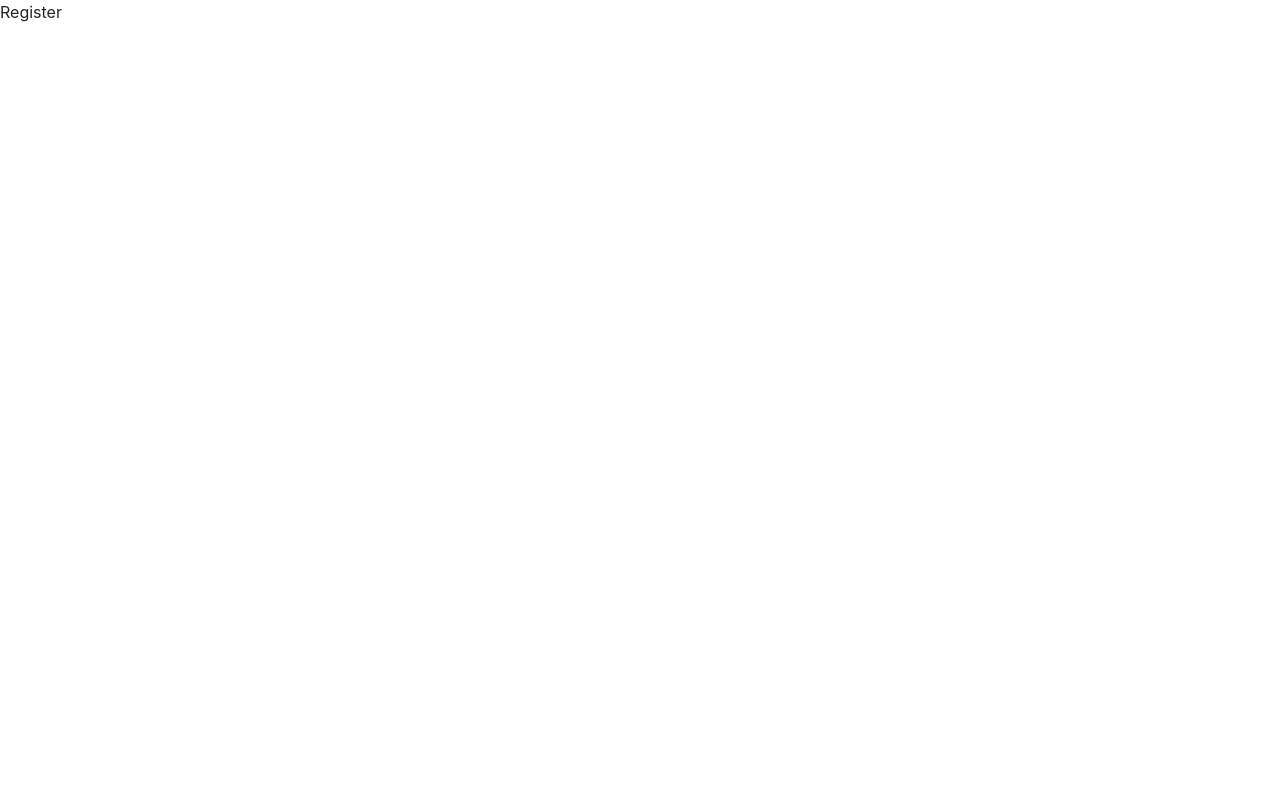
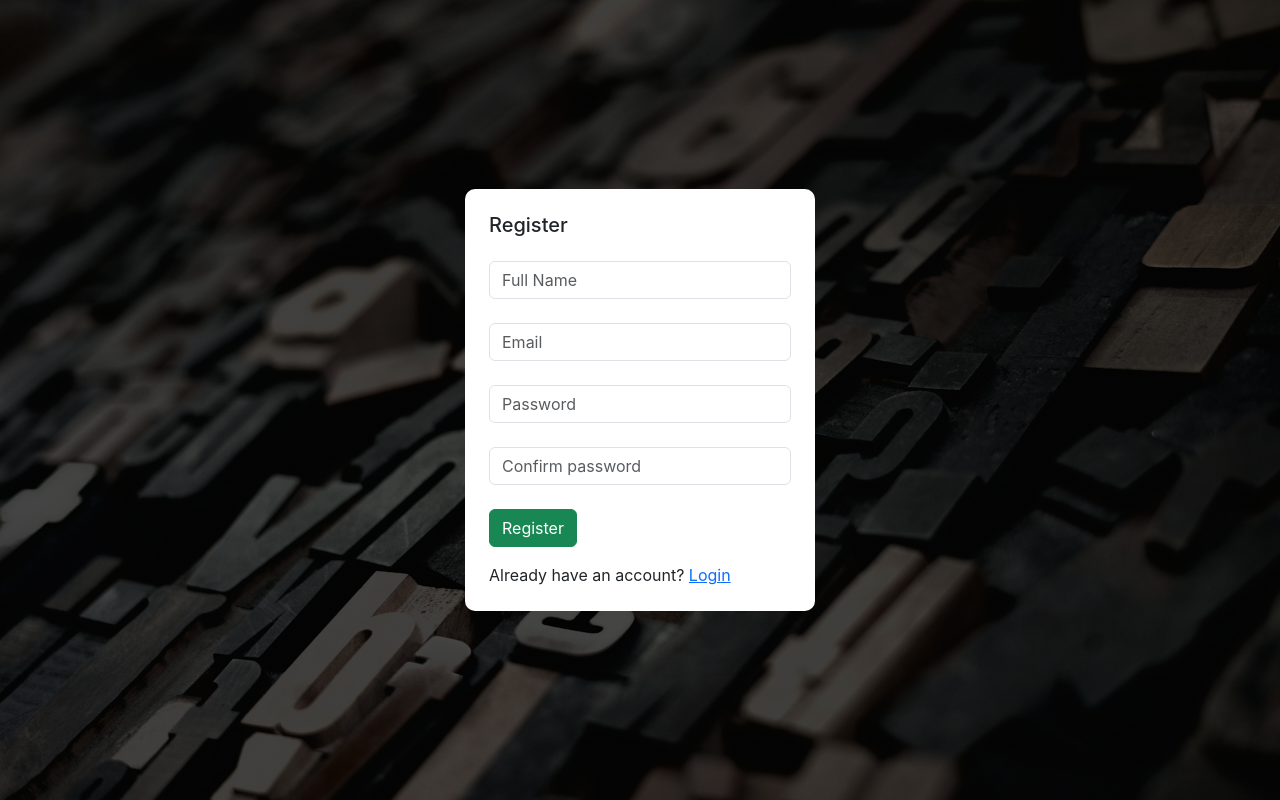
Before and after one commit to Safi100/school-library-system, a React (Create React App) app in the folder frontend/: page /register in a window 1280 px wide. Built offline with nearby package versions, Linux system fonts and the light colour scheme; the HTML template or start-up script is replaced by a standard one.

Commit message:
Create register page

```diff
--- a/frontend/src/pages/auth/Register.jsx
+++ b/frontend/src/pages/auth/Register.jsx
@@ -1,8 +1,130 @@
-import React from 'react'
+import { useState } from 'react';
+import Form from 'react-bootstrap/Form';
+import Spinner from 'react-bootstrap/Spinner';
+import Axios from 'axios';
+import './auth.css';
+
 
 const Register = () => {
+  const [validated, setValidated] = useState(false);
+  const [formData, setFormData] = useState({
+    name: '',
+    email: '',
+    password: '',
+    confirmPassword: '',
+  });
+  const [loading, setLoading] = useState(false);
+  const [successMessage, setSuccessMessage] = useState(false);
+  const [error, setError] = useState('');
+
+  const handleEmailChange = (event) => {
+    const emailValue = event.target.value.toLowerCase().trimStart();
+    setFormData({...formData,  email: emailValue });
+  };
+
+  const handleInputChange = (event) => {
+    const { name, value } = event.target
+    setFormData({
+        ...formData,
+        [name]: value.trimStart()
+    });
+  };
+
+  const handleSubmit = (event) => {
+    event.preventDefault();
+    const form = event.currentTarget;
+    if (form.checkValidity() === false) {
+      event.stopPropagation();
+      setValidated(true);
+      return;
+    }
+
+    setValidated(true);
+    setError('');
+    setLoading(true);
+    setSuccessMessage('');
+    Axios.post('http://localhost:8000/api/auth/register', formData)
+      .then(res => {
+        console.log(res.data);
+        setLoading(false);
+        setFormData({
+          name: '',
+          email: '',
+          password: '',
+          confirmPassword: '',
+        });
+        setValidated(false);
+        setSuccessMessage(res.data.message);
+      })
+      .catch(error => {
+        console.log(error);
+        setLoading(false);
+        setError(error.response.data);
+      });
+  };
+
   return (
-    <div>Register</div>
+    <div className='auth_bg'>
+      <Form className='bg-white p-4' noValidate validated={validated} onSubmit={handleSubmit}>
+        <h1 className='fs-5 mb-4'>Register</h1>
+        <Form.Group className='mb-4'>
+          <input
+            value={formData.name}
+            onChange={handleInputChange}
+            className='form-control'
+            type='name'
+            name='name'
+            placeholder='Full Name'
+            required
+          />
+          <Form.Control.Feedback type='invalid'>Enter a valid name.</Form.Control.Feedback>
+        </Form.Group>
+        <Form.Group className='mb-4'>
+          <input
+            value={formData.email}
+            onChange={handleEmailChange}
+            className='form-control'
+            type='email'
+            name='email'
+            placeholder='Email'
+            required
+          />
+          <Form.Control.Feedback type='invalid'>Enter a valid email.</Form.Control.Feedback>
+        </Form.Group>
+        <Form.Group className='mb-4'>
+          <input
+            value={formData.password}
+            onChange={handleInputChange}
+            className='form-control'
+            type='password'
+            name='password'
+            placeholder='Password'
+            minLength={6}
+            required
+          />
+          <Form.Control.Feedback type='invalid'>Enter a six length password.</Form.Control.Feedback>
+        </Form.Group>
+        <Form.Group className='mb-4'>
+          <input
+            value={formData.confirmPassword}
+            onChange={handleInputChange}
+            className='form-control'
+            type='password'
+            name='confirmPassword'
+            placeholder='Confirm password'
+            minLength={6}
+            required
+          />
+          <Form.Control.Feedback type='invalid'>Enter a six length password.</Form.Control.Feedback>
+        </Form.Group>
+        {error && <p className='text-danger'>{error}</p>}
+        {successMessage && <p className='text-success'>{successMessage}</p>}
+        <button className={`btn btn-success mb-3 ${loading && 'disabled'}`} type='submit'>
+          {loading ? <span><Spinner animation='border' size='sm'></Spinner> loading...</span> : 'Register'}
+        </button>
+        <p className='mb-0'>Already have an account? <a href='/login'>Login</a></p>
+      </Form>
+    </div>
   )
 }
 
```
